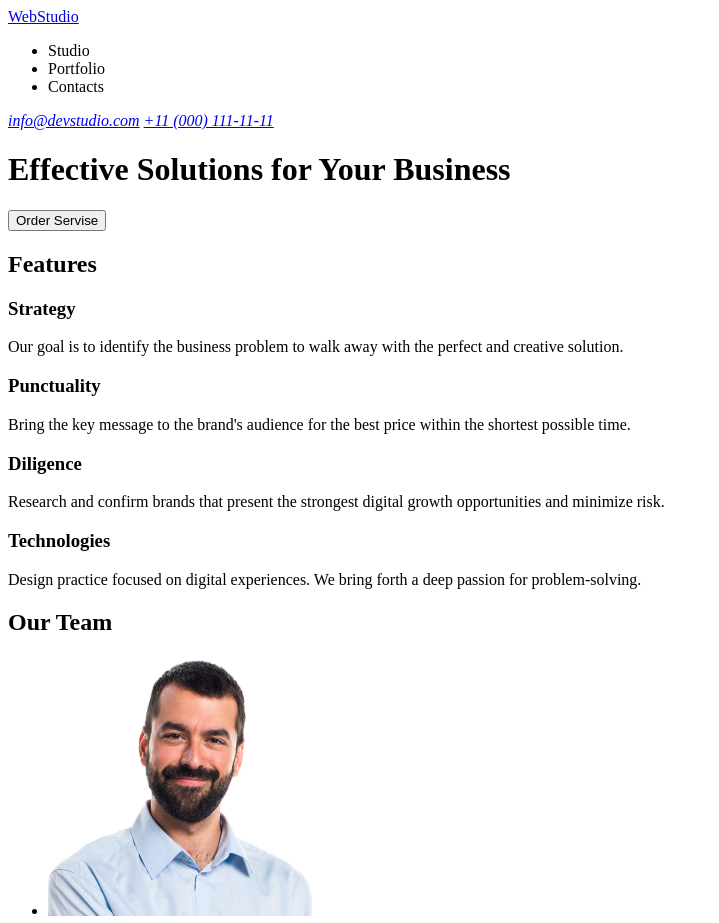
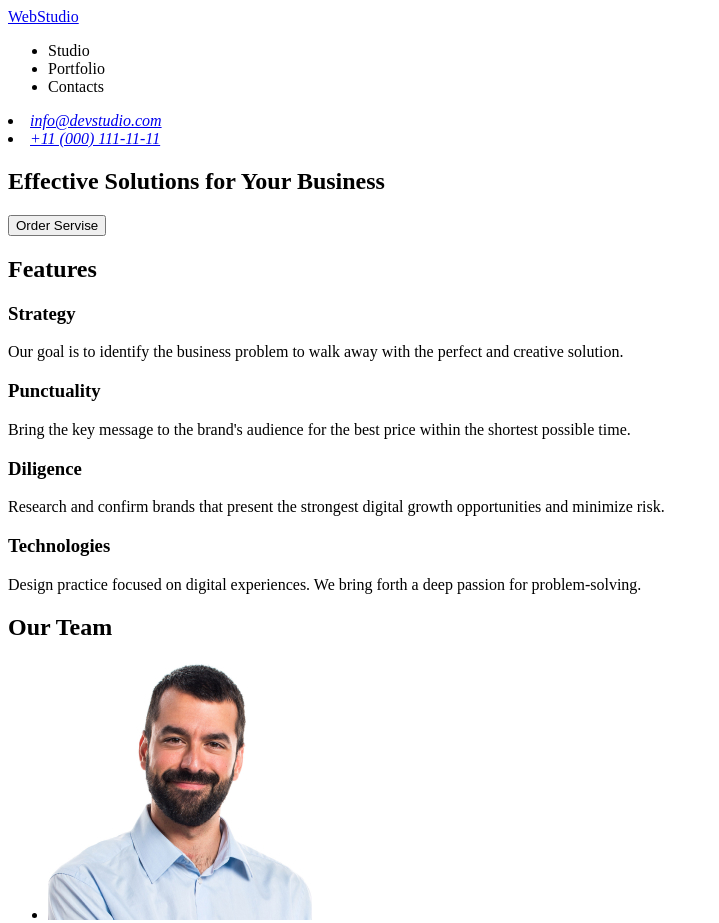
Before and after one commit to allure13/goit-markup-hw-01, a plain HTML site: page index.html in a window 1280 px wide. Shown: the top 923 px of the page, without its empty margins (0-719 px from the left). Drawn offline with Linux system fonts and the light colour scheme.

Commit message:
update index.html

```diff
--- a/index.html
+++ b/index.html
@@ -16,14 +16,17 @@
         </ul>
       </nav>
       <address>
-        <a href="mailto:info@devstudio.com">info@devstudio.com</a>
-        <a href="tel:+110001111111">+11 (000) 111-11-11</a>
+        <li><a href="mailto:info@devstudio.com">info@devstudio.com</a></li>
+        <li><a href="tel:+110001111111">+11 (000) 111-11-11</a></li>
       </address>
     </header>
     <main>
+      <section>
         <h1>Effective Solutions for Your Business</h1>
         <button type="button">Order Servise</button>
+      </section>
 
+      <section>
         <h2>Features</h2>
 
         <h3>Strategy</h3>
@@ -34,8 +37,8 @@
 
         <h3>Punctuality</h3>
         <p>
-        Bring the key message to the brand's audience for the best price within
-        the shortest possible time.
+          Bring the key message to the brand's audience for the best price
+          within the shortest possible time.
         </p>
 
         <h3>Diligence</h3>
@@ -48,7 +51,9 @@
           Design practice focused on digital experiences. We bring forth a deep
           passion for problem-solving.
         </p>
+      </section>
 
+      <section>
         <h2>Our Team</h2>
         <ul>
           <li>
@@ -92,6 +97,7 @@
             <p>UI Designer</p>
           </li>
         </ul>
+      </section>
     </main>
     <footer>
       <a href="./index.html">WebStudio</a>
```
Lines whose indentation alone changed are shown as unchanged.
